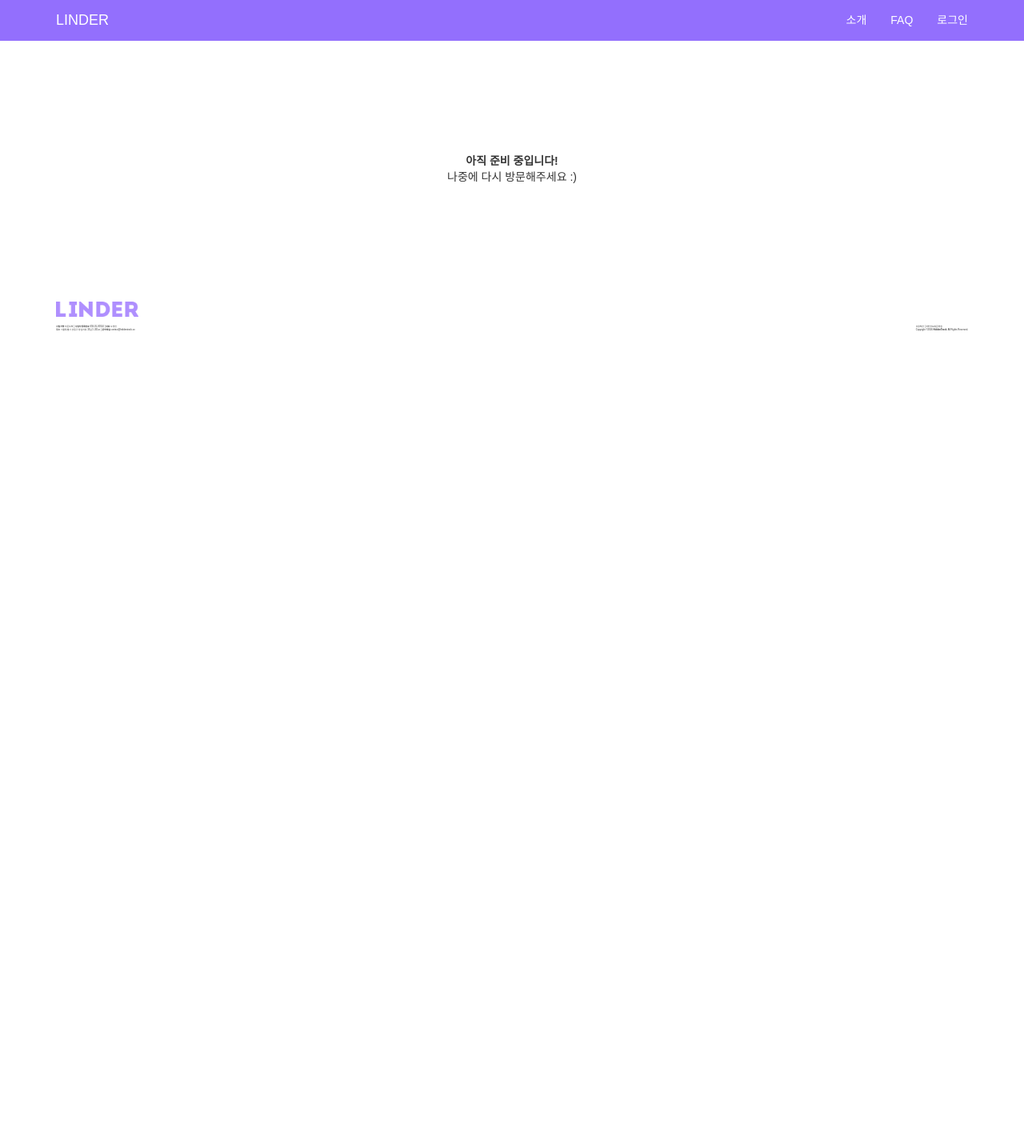
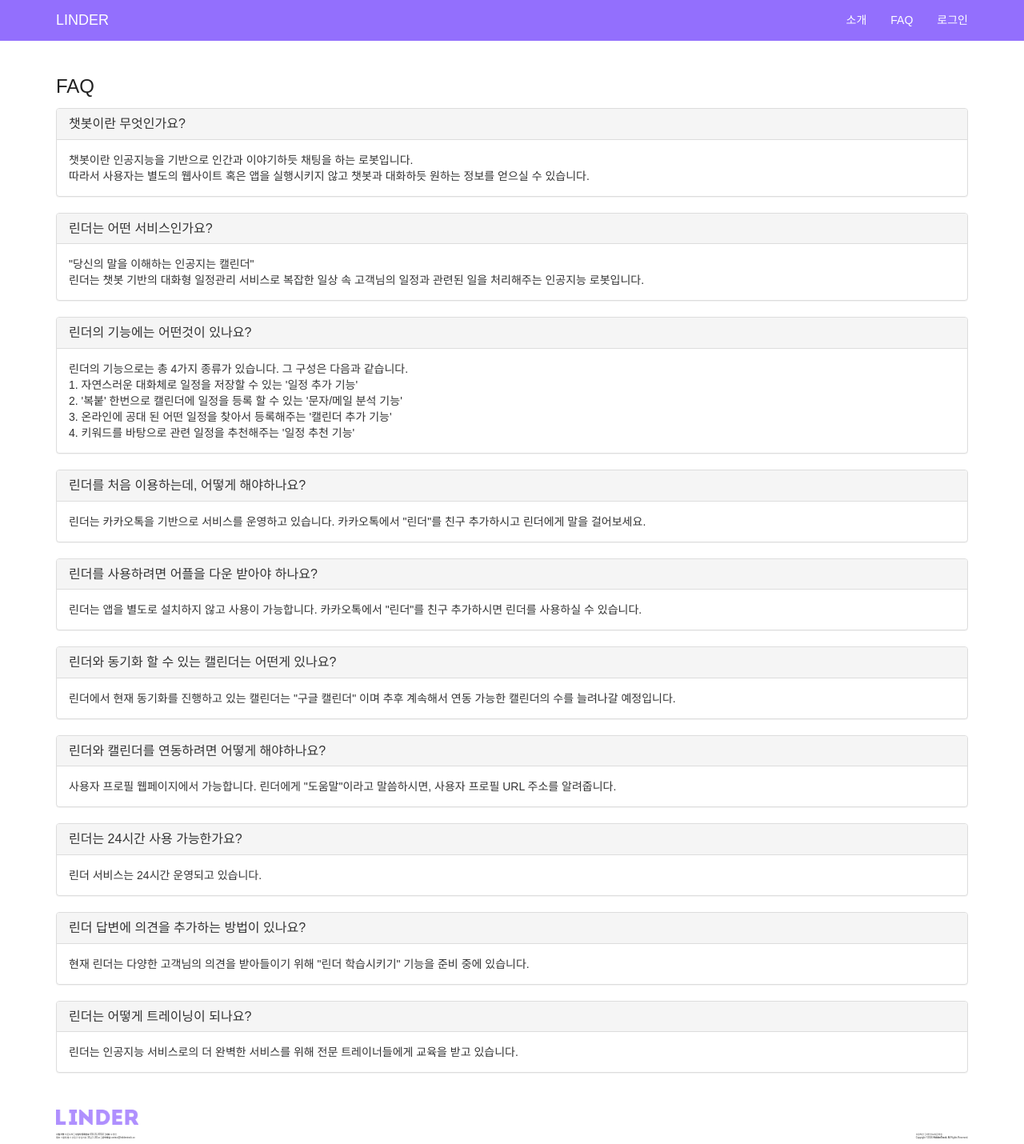
Before and after one commit to iBluemind/pastel-chat, a Python web app: template pastel_chat/templates/faq.html in a window 1280 px wide. Shown: the whole page at 80% size. Before the commit the page ends 414 px from the top, so only its background shows below. Run offline with Jinja, Linux system fonts and the light colour scheme; the template is opened without the code that fills it, so the values that code supplies are empty; some libraries are stand-ins or nearby versions.

Commit message:
Add the FAQ page

```diff
--- a/pastel_chat/templates/faq.html
+++ b/pastel_chat/templates/faq.html
@@ -2,11 +2,104 @@
 {% block content %}
 
     <div class="container">
-        <div style="margin: 10em 0; text-align: center;">
-            <strong style="font-family: 'Nanum Barun Gothic Bold', sans-serif;">아직 준비 중입니다!</strong>
-            <p>
-                나중에 다시 방문해주세요 :)
+        <div style="margin: 40px auto 40px auto;">
+            <p style="color: #212121; font-size: 24px; font-family: 'Nanum Barun Gothic', sans-serif;">
+               FAQ
             </p>
+
+            <div class="panel panel-default">
+              <div class="panel-heading">
+                <h3 class="panel-title" style="font-family: 'Nanum Barun Gothic Bold', sans-serif;">챗봇이란 무엇인가요?</h3>
+              </div>
+              <div class="panel-body">
+                챗봇이란 인공지능을 기반으로 인간과 이야기하듯 채팅을 하는 로봇입니다.<br>따라서 사용자는 별도의 웹사이트 혹은 앱을 실행시키지 않고 챗봇과 대화하듯 원하는 정보를 얻으실 수 있습니다.
+              </div>
+            </div>
+
+            <div class="panel panel-default">
+              <div class="panel-heading">
+                <h3 class="panel-title" style="font-family: 'Nanum Barun Gothic Bold', sans-serif;">린더는 어떤 서비스인가요?</h3>
+              </div>
+              <div class="panel-body">
+                "당신의 말을 이해하는 인공지는 캘린더"<br>린더는 챗봇 기반의 대화형 일정관리 서비스로 복잡한 일상 속 고객님의 일정과 관련된 일을 처리해주는 인공지능 로봇입니다.
+              </div>
+            </div>
+
+            <div class="panel panel-default">
+              <div class="panel-heading">
+                <h3 class="panel-title" style="font-family: 'Nanum Barun Gothic Bold', sans-serif;">린더의 기능에는 어떤것이 있나요?</h3>
+              </div>
+              <div class="panel-body">
+                린더의 기능으로는 총 4가지 종류가 있습니다. 그 구성은 다음과 같습니다.<br>
+                1. 자연스러운 대화체로 일정을 저장할 수 있는 '일정 추가 기능'<br>
+                2. '복붙' 한번으로 캘린더에 일정을 등록 할 수 있는 '문자/메일 분석 기능'<br>
+                3. 온라인에 공대 된 어떤 일정을 찾아서 등록해주는 '캘린더 추가 기능'<br>
+                4. 키워드를 바탕으로 관련 일정을 추천해주는 '일정 추천 기능'<br>
+              </div>
+            </div>
+
+            <div class="panel panel-default">
+              <div class="panel-heading">
+                <h3 class="panel-title" style="font-family: 'Nanum Barun Gothic Bold', sans-serif;">린더를 처음 이용하는데, 어떻게 해야하나요?</h3>
+              </div>
+              <div class="panel-body">
+                린더는 카카오톡을 기반으로 서비스를 운영하고 있습니다. 카카오톡에서 "린더"를 친구 추가하시고 린더에게 말을 걸어보세요.
+              </div>
+            </div>
+
+            <div class="panel panel-default">
+              <div class="panel-heading">
+                <h3 class="panel-title" style="font-family: 'Nanum Barun Gothic Bold', sans-serif;">린더를 사용하려면 어플을 다운 받아야 하나요?</h3>
+              </div>
+              <div class="panel-body">
+                린더는 앱을 별도로 설치하지 않고 사용이 가능합니다. 카카오톡에서 "린더"를 친구 추가하시면 린더를 사용하실 수 있습니다.
+              </div>
+            </div>
+
+            <div class="panel panel-default">
+              <div class="panel-heading">
+                <h3 class="panel-title" style="font-family: 'Nanum Barun Gothic Bold', sans-serif;">린더와 동기화 할 수 있는 캘린더는 어떤게 있나요?</h3>
+              </div>
+              <div class="panel-body">
+                린더에서 현재 동기화를 진행하고 있는 캘린더는 "구글 캘린더" 이며 추후 계속해서 연동 가능한 캘린더의 수를 늘려나갈 예정입니다.
+              </div>
+            </div>
+
+            <div class="panel panel-default">
+              <div class="panel-heading">
+                <h3 class="panel-title" style="font-family: 'Nanum Barun Gothic Bold', sans-serif;">린더와 캘린더를 연동하려면 어떻게 해야하나요?</h3>
+              </div>
+              <div class="panel-body">
+                사용자 프로필 웹페이지에서 가능합니다. 린더에게 "도움말"이라고 말씀하시면, 사용자 프로필 URL 주소를 알려줍니다.
+              </div>
+            </div>
+
+            <div class="panel panel-default">
+              <div class="panel-heading">
+                <h3 class="panel-title" style="font-family: 'Nanum Barun Gothic Bold', sans-serif;">린더는 24시간 사용 가능한가요?</h3>
+              </div>
+              <div class="panel-body">
+                린더 서비스는 24시간 운영되고 있습니다.
+              </div>
+            </div>
+
+            <div class="panel panel-default">
+              <div class="panel-heading">
+                <h3 class="panel-title" style="font-family: 'Nanum Barun Gothic Bold', sans-serif;">린더 답변에 의견을 추가하는 방법이 있나요?</h3>
+              </div>
+              <div class="panel-body">
+                현재 린더는 다양한 고객님의 의견을 받아들이기 위해 "린더 학습시키기" 기능을 준비 중에 있습니다.
+              </div>
+            </div>
+
+            <div class="panel panel-default">
+              <div class="panel-heading">
+                <h3 class="panel-title" style="font-family: 'Nanum Barun Gothic Bold', sans-serif;">린더는 어떻게 트레이닝이 되나요?</h3>
+              </div>
+              <div class="panel-body">
+                린더는 인공지능 서비스로의 더 완벽한 서비스를 위해 전문 트레이너들에게 교육을 받고 있습니다.
+              </div>
+            </div>
         </div>
     </div>
 
```
